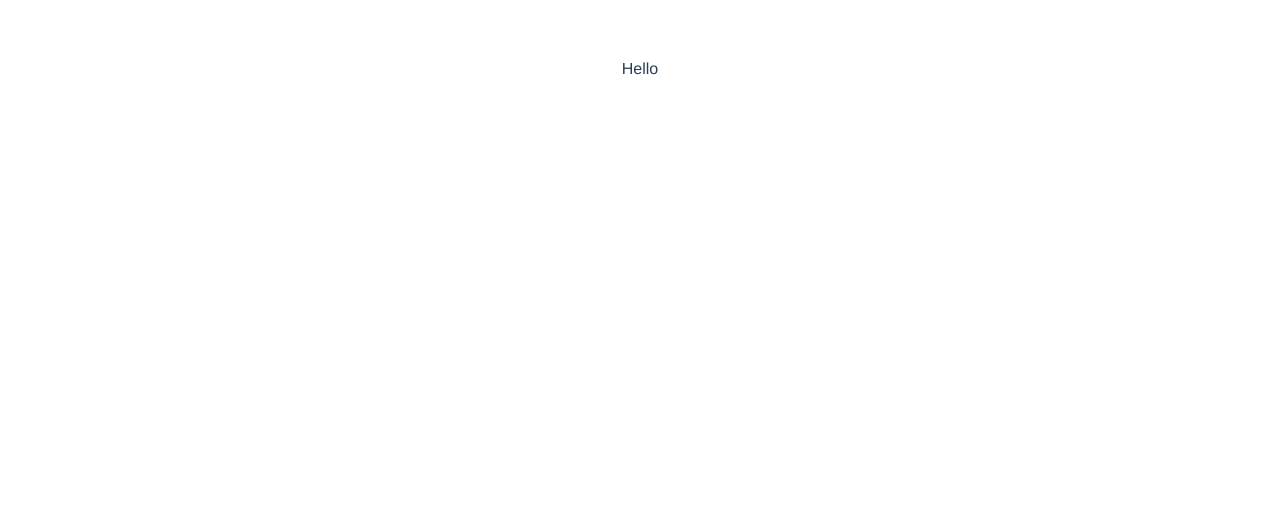
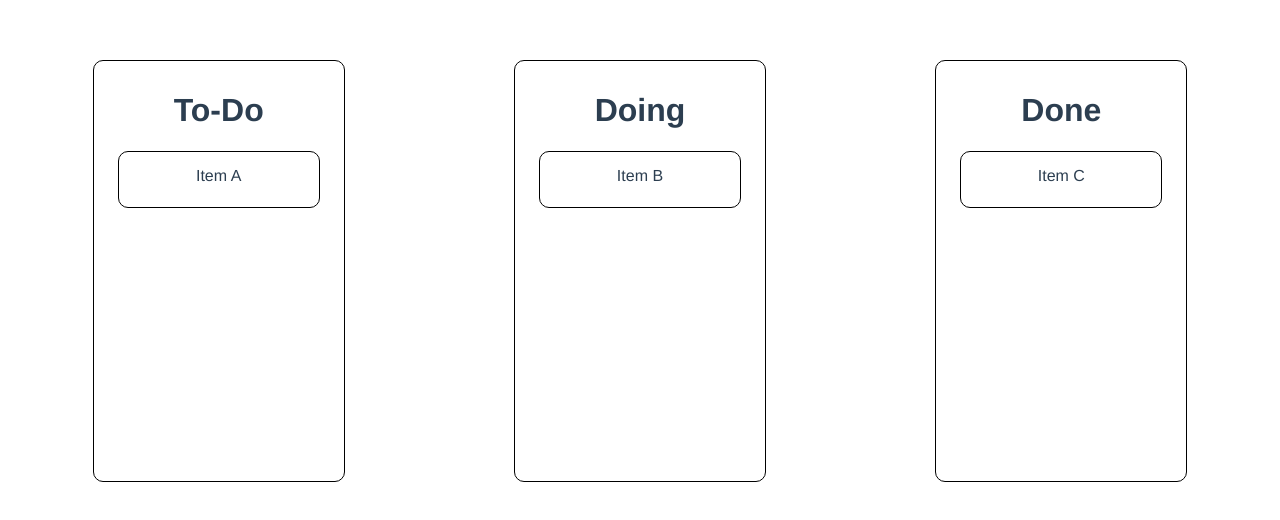
Before and after one commit to hgcassiopeia/WorkshopVueCourse, a Vue app: page / in a window 1280 px wide. Shown: the top 520 px of the page. Built offline with nearby package versions, Linux system fonts and the light colour scheme.

Commit message:
mockup task renderer

```diff
--- a/src/page/ToDoPage.vue
+++ b/src/page/ToDoPage.vue
@@ -1,6 +1,25 @@
 <template>
     <div class="container">
-        Hello
+        <div class="task-zone">
+            <div class="drop-zone">
+                <h1>To-Do</h1>
+                <div class="drag-el" >
+                    Item A
+                </div>
+            </div>
+            <div class="drop-zone">
+                <h1>Doing</h1>
+                <div class="drag-el" >
+                    Item B
+                </div>
+            </div>
+            <div class="drop-zone">
+                <h1>Done</h1>
+                <div class="drag-el" >
+                    Item C
+                </div>
+            </div>
+        </div>
     </div>
 </template>
 
@@ -11,5 +30,26 @@ export default {
 </script>
 
 <style scoped>
-
+.container{
+    margin: 30px 0;
+}
+.task-zone{
+    display: flex;
+    justify-content: space-around;
+}
+.drop-zone{
+    border: 1px solid black;
+    border-radius: 10px;
+    width: 250px;
+    height: 400px;
+    padding: 10px 0;
+}
+.drag-el{
+    border: 1px solid black;
+    width: 200px;
+    height: 40px;
+    border-radius: 10px;
+    margin: 5px auto;
+    padding-top: 15px;
+}
 </style>
```
